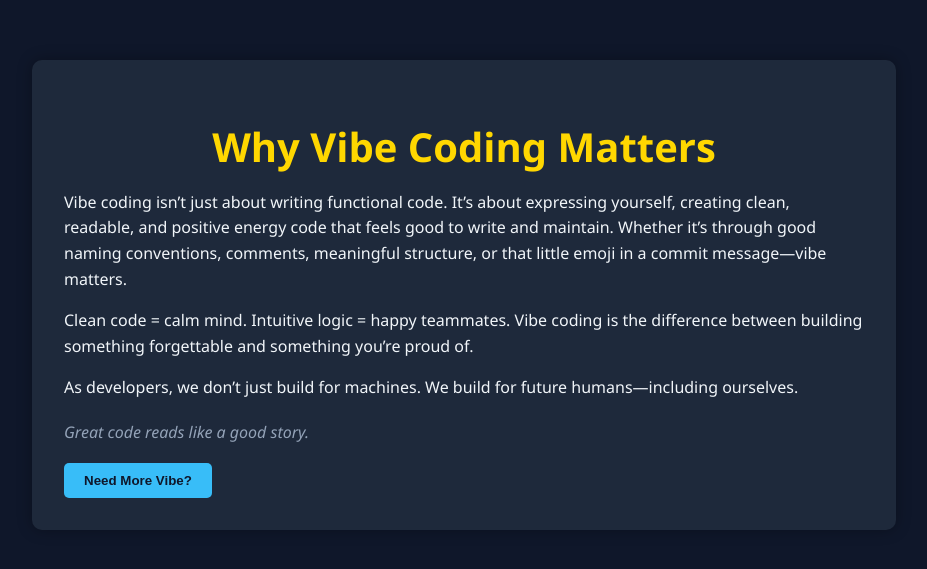
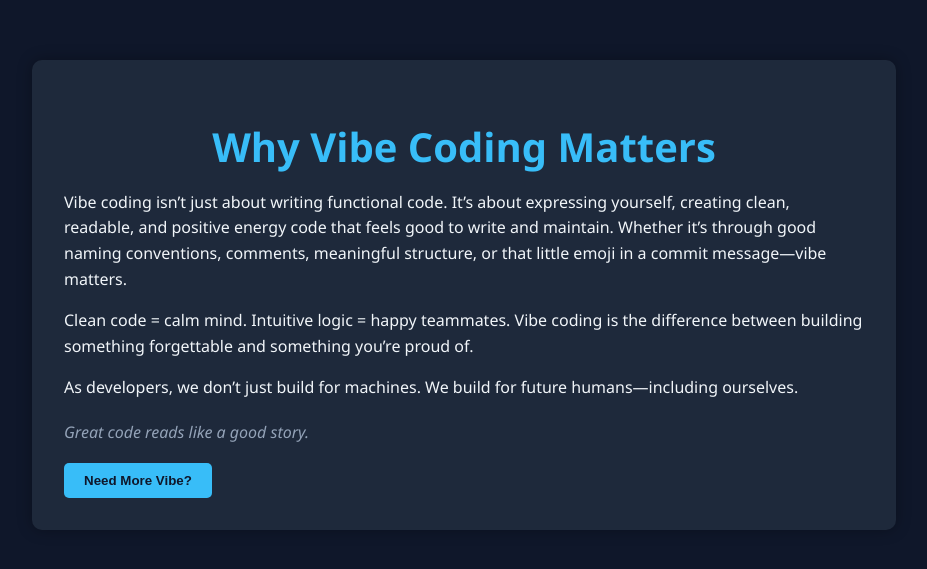
Before and after one commit to stwins60/jenkins-demo-lab-server, a plain HTML site: page index.html in a window 1280 px wide. Shown: the part 105-674 px from the top of the page, without its empty margins (176-1103 px from the left). Drawn offline with Linux system fonts and the light colour scheme.

Commit message:
reverted h1 color to blue

```diff
--- a/index.html
+++ b/index.html
@@ -21,8 +21,8 @@
     h1 {
       font-size: 2.5rem;
       margin-bottom: 10px;
-      /* color: #38bdf8; */
-      color: gold;
+      color: #38bdf8;
+      /* color: gold; */
       text-align: center;
     }
 
```
